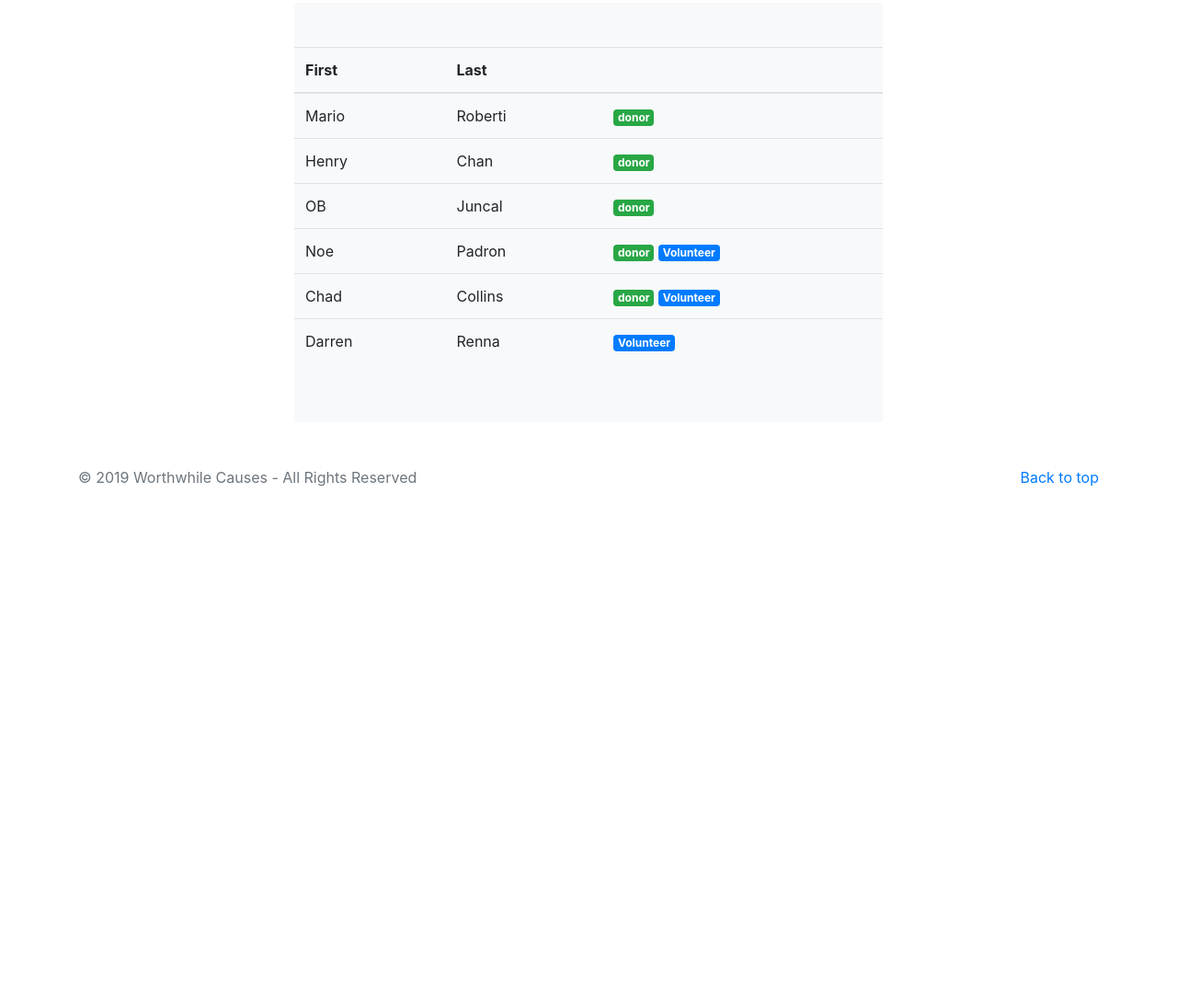
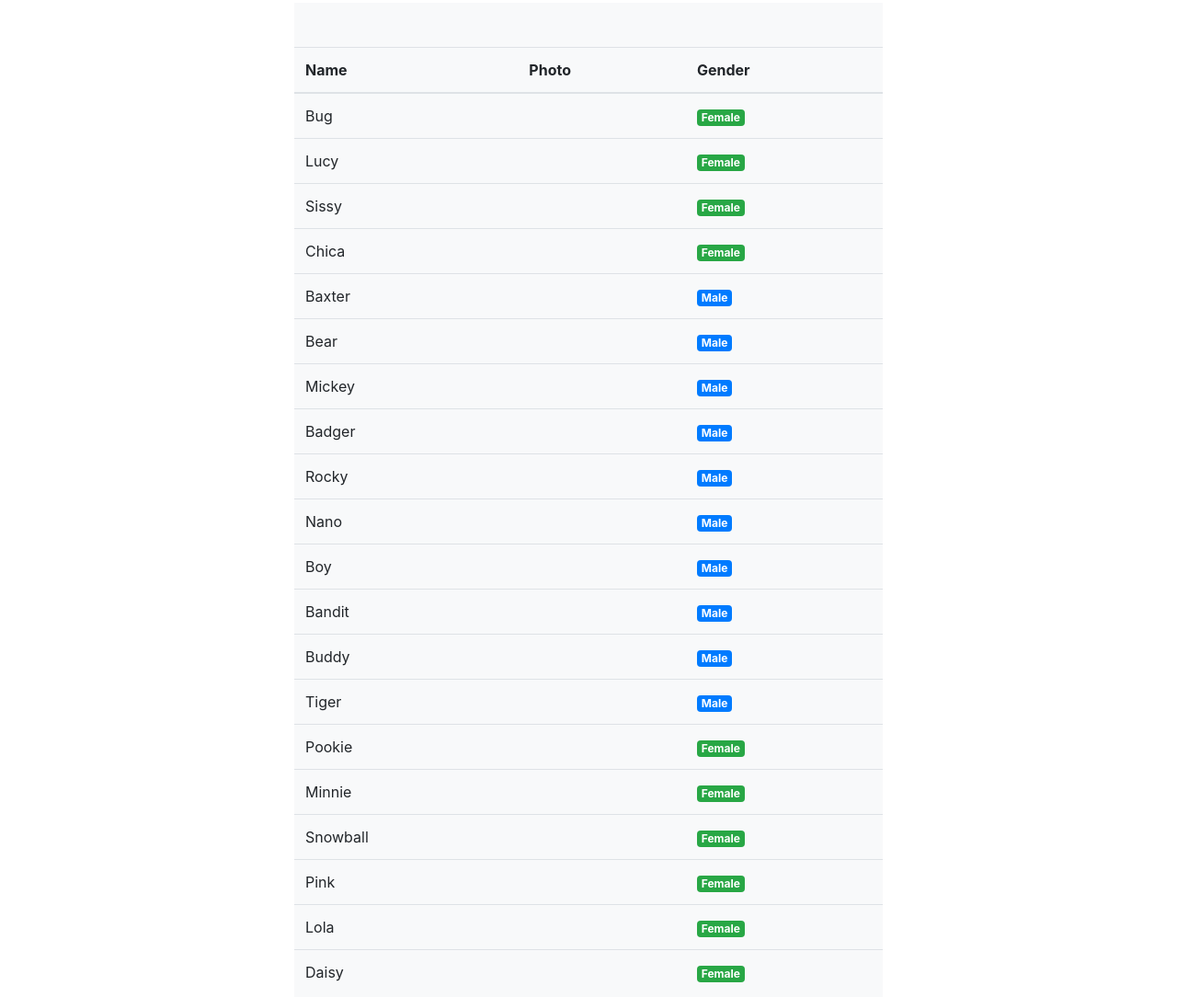
Before and after one commit to WorthwhileCauses/worthwhilecauses.github.io, a plain HTML site: page dogs-for-adoption-in-baja-california.html in a window 1280 px wide. Shown: the part 409-1493 px from the top of the page at 92% size. Before the commit the page ends 992 px from the top, so only its background shows below. Drawn offline with nearby package versions, Linux system fonts and the light colour scheme.

Commit message:
Updated dog names and gender

```diff
--- a/dogs-for-adoption-in-baja-california.html
+++ b/dogs-for-adoption-in-baja-california.html
@@ -42,7 +42,7 @@
 <main role="main">
   <section class="jumbotron text-center">
     <div class="container">
-      <h1 class="jumbotron-heading">Donors & Volunteers</h1>
+      <h1 class="jumbotron-heading">Dogs for Adoption</h1>
       <p class="lead text-muted">Worthwhile Causes is a non profit company founded by Chad Collins and a handful of people including Noe Padron, OB Juncal, Shawn Collins</p>
 
 </div>
@@ -51,42 +51,112 @@
     <table class="table">
         <thead>
           <tr>
-            <th scope="col">First</th>
-            <th scope="col">Last</th>
-            <th scope="col"></th>
+            <th scope="col">Name</th>
+            <th scope="col">Photo</th>
+            <th scope="col">Gender</th>
           </tr>
         </thead>
         <tbody>
           <tr>
-            <td>Mario</td>
-            <td>Roberti</td>
-            <td><span class="badge badge-success">donor</span></td>
+            <td>Bug</td>
+            <td></td>
+            <td><span class="badge badge-success">Female</span></td>
           </tr>
           <tr>
-            <td>Henry</td>
-            <td>Chan</td>
-            <td><span class="badge badge-success">donor</span></td>
+            <td>Lucy</td>
+            <td></td>
+            <td><span class="badge badge-success">Female</span></td>
           </tr>
           <tr>
-            <td>OB</td>
-            <td>Juncal</td>
-            <td><span class="badge badge-success">donor</span></td>
+            <td>Sissy</td>
+            <td></td>
+            <td><span class="badge badge-success">Female</span></td>
           </tr>
           <tr>
-            <td>Noe</td>
-            <td>Padron</td>
-            <td><span class="badge badge-success">donor</span> <span class="badge badge-primary">Volunteer</span></td>
+            <td>Chica</td>
+            <td></td>
+            <td><span class="badge badge-success">Female</span></td>
           </tr>
           <tr>
-            <td>Chad</td>
-            <td>Collins</td>
-            <td><span class="badge badge-success">donor</span> <span class="badge badge-primary">Volunteer</span></td>
+            <td>Baxter</td>
+            <td></td>
+            <td><span class="badge badge-primary">Male</span></td>
           </tr>
           <tr>
-            <td>Darren</td>
-            <td>Renna</td>
-            <td><span class="badge badge-primary">Volunteer</span></td>
+            <td>Bear</td>
+            <td></td>
+            <td><span class="badge badge-primary">Male</span></td>
           </tr>
+          <tr>
+            <td>Mickey</td>
+            <td></td>
+            <td><span class="badge badge-primary">Male</span></td>
+          </tr>
+          <tr>
+            <td>Badger</td>
+            <td></td>
+            <td><span class="badge badge-primary">Male</span></td>
+          </tr>
+          <tr>
+            <td>Rocky</td>
+            <td></td>
+            <td><span class="badge badge-primary">Male</span></td>
+           </tr>
+           <tr>
+            <td>Nano</td>
+            <td></td>
+            <td><span class="badge badge-primary">Male</span></td>
+           </tr>
+           <tr>
+            <td>Boy</td>
+            <td></td>
+            <td><span class="badge badge-primary">Male</span></td>
+           </tr>
+           <tr>
+            <td>Bandit</td>
+            <td></td>
+            <td><span class="badge badge-primary">Male</span></td>
+           </tr>
+           <tr>
+            <td>Buddy</td>
+            <td></td>
+            <td><span class="badge badge-primary">Male</span></td>
+           </tr>
+           <tr>
+            <td>Tiger</td>
+            <td></td>
+            <td><span class="badge badge-primary">Male</span></td>
+           </tr>
+           <tr>
+            <td>Pookie</td>
+            <td></td>
+            <td><span class="badge badge-success">Female</span></td>
+           </tr>
+           <tr>
+            <td>Minnie</td>
+            <td></td>
+            <td><span class="badge badge-success">Female</span></td>
+           </tr>
+           <tr>
+            <td>Snowball</td>
+            <td></td>
+            <td><span class="badge badge-success">Female</span></td>
+           </tr>
+           <tr>
+            <td>Pink</td>
+            <td></td>
+            <td><span class="badge badge-success">Female</span></td>
+           </tr>
+           <tr>
+            <td>Lola</td>
+            <td></td>
+            <td><span class="badge badge-success">Female</span></td>
+           </tr>
+           <tr>
+            <td>Daisy</td>
+            <td></td>
+            <td><span class="badge badge-success">Female</span></td>
+           </tr>
         </tbody>
       </table>
   </div>
```
